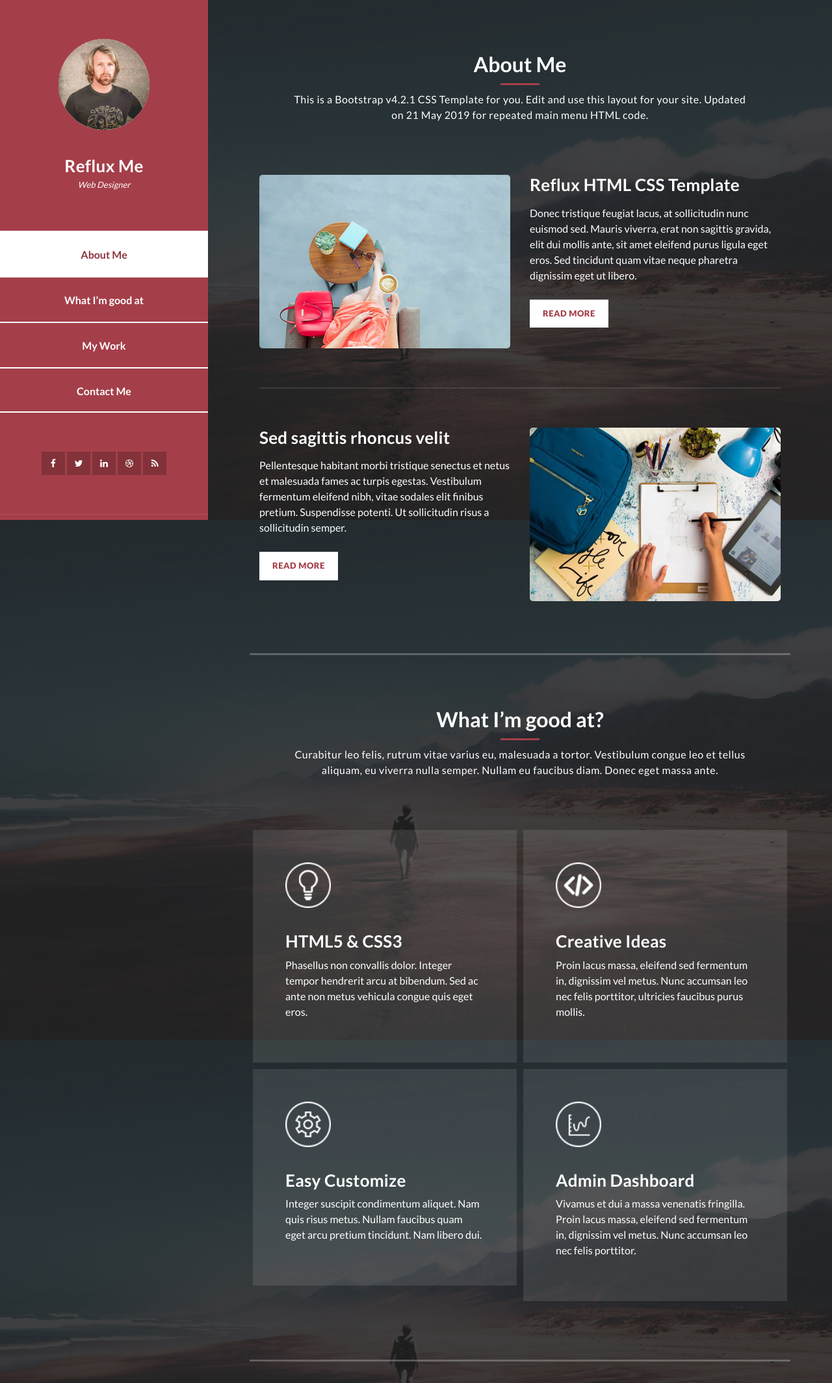
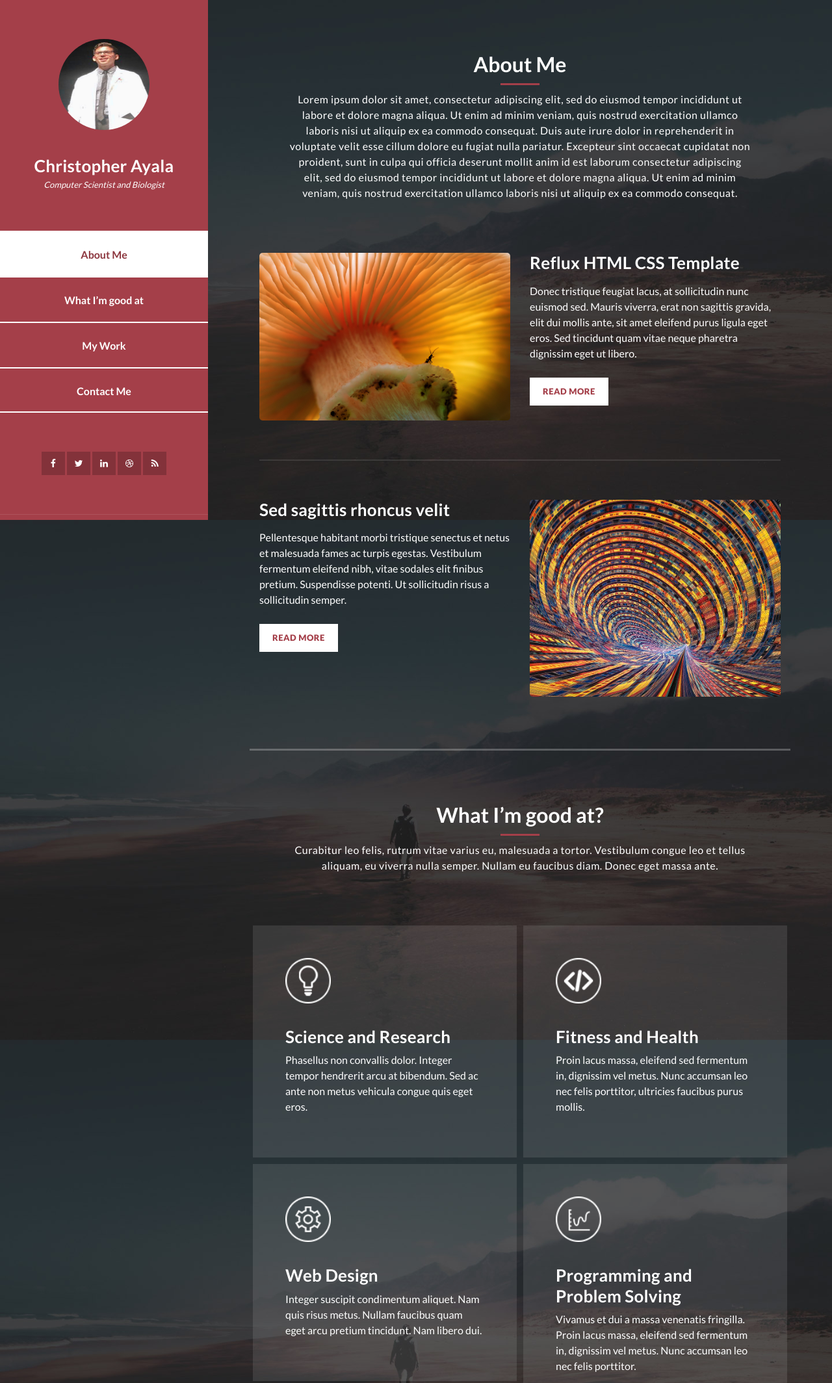
Before and after one commit to clayalag/clayalag.github.io, a plain HTML site: page index.html in a window 1280 px wide. Shown: the top 2128 px of the page at 65% size. Drawn offline with Linux system fonts and the light colour scheme.

Commit message:
Update index.html

```diff
--- a/index.html
+++ b/index.html
@@ -37,11 +37,11 @@ https://templatemo.com/tm-531-reflux
           <i class="fa fa-times" id="menu-close"></i>
           <div class="container">
             <div class="image">
-              <a href="#"><img src="assets/images/author-image.jpg" alt="" /></a>
+              <a href="#"><img src="assets/images/youngme.jpeg" alt="" /></a>
             </div>
             <div class="author-content">
-              <h4>Reflux Me</h4>
-              <span>Web Designer</span>
+              <h4>Christopher Ayala</h4>
+              <span>Computer Scientist and Biologist</span>
             </div>
             <nav class="main-nav" role="navigation">
               <ul class="main-menu">
@@ -73,7 +73,7 @@ https://templatemo.com/tm-531-reflux
               </ul>
             </div>
             <div class="copyright-text">
-              <p>Copyright 2019 Reflux Design</p>
+              <p>Me Design</p>
             </div>
           </div>
         </div>
@@ -85,15 +85,16 @@ https://templatemo.com/tm-531-reflux
             <h2>About Me</h2>
             <div class="line-dec"></div>
             <span
-              >This is a Bootstrap v4.2.1 CSS Template for you. Edit and use
-              this layout for your site. Updated on 21 May 2019 for repeated main menu HTML code.</span
+              >Lorem ipsum dolor sit amet, consectetur adipiscing elit, sed do eiusmod tempor incididunt ut labore et dolore magna aliqua. Ut enim ad minim veniam,
+                quis nostrud exercitation ullamco laboris nisi ut aliquip ex ea commodo consequat. Duis aute irure dolor in reprehenderit in voluptate velit esse cillum dolore eu fugiat nulla pariatur. Excepteur sint occaecat cupidatat non proident, sunt in culpa
+                qui officia deserunt mollit anim id est laborum consectetur adipiscing elit, sed do eiusmod tempor incididunt ut labore et dolore magna aliqua. Ut enim ad minim veniam, quis nostrud exercitation ullamco laboris nisi ut aliquip ex ea commodo consequat.</span
             >
           </div>
           <div class="left-image-post">
             <div class="row">
               <div class="col-md-6">
                 <div class="left-image">
-                  <img src="assets/images/left-image.jpg" alt="" />
+                  <img src="assets/images/ant_sayHi.jpg" alt="" />
                 </div>
               </div>
               <div class="col-md-6">
@@ -132,7 +133,7 @@ https://templatemo.com/tm-531-reflux
               </div>
               <div class="col-md-6">
                 <div class="right-image">
-                  <img src="assets/images/right-image.jpg" alt="" />
+                  <img src="assets/images/quantum_comp.jpg" alt="" />
                 </div>
               </div>
             </div>
@@ -155,7 +156,7 @@ https://templatemo.com/tm-531-reflux
             <div class="col-md-6">
               <div class="service-item">
                 <div class="first-service-icon service-icon"></div>
-                <h4>HTML5 &amp; CSS3</h4>
+                <h4>Science and Research</h4>
                 <p>
                   Phasellus non convallis dolor. Integer tempor hendrerit arcu
                   at bibendum. Sed ac ante non metus vehicula congue quis eget
@@ -166,7 +167,7 @@ https://templatemo.com/tm-531-reflux
             <div class="col-md-6">
               <div class="service-item">
                 <div class="second-service-icon service-icon"></div>
-                <h4>Creative Ideas</h4>
+                <h4>Fitness and Health</h4>
                 <p>
                   Proin lacus massa, eleifend sed fermentum in, dignissim vel
                   metus. Nunc accumsan leo nec felis porttitor, ultricies
@@ -177,7 +178,7 @@ https://templatemo.com/tm-531-reflux
             <div class="col-md-6">
               <div class="service-item">
                 <div class="third-service-icon service-icon"></div>
-                <h4>Easy Customize</h4>
+                <h4>Web Design</h4>
                 <p>
                   Integer suscipit condimentum aliquet. Nam quis risus metus.
                   Nullam faucibus quam eget arcu pretium tincidunt. Nam libero
@@ -188,7 +189,7 @@ https://templatemo.com/tm-531-reflux
             <div class="col-md-6">
               <div class="service-item">
                 <div class="fourth-service-icon service-icon"></div>
-                <h4>Admin Dashboard</h4>
+                <h4>Programming and Problem Solving</h4>
                 <p>
                   Vivamus et dui a massa venenatis fringilla. Proin lacus massa,
                   eleifend sed fermentum in, dignissim vel metus. Nunc accumsan
@@ -252,12 +253,12 @@ https://templatemo.com/tm-531-reflux
                 <div class="isotope-item" data-type="nature">
                   <figure class="snip1321">
                     <img
-                      src="assets/images/portfolio-01.jpg"
+                      src="uprrp.jpg"
                       alt="sq-sample26"
                     />
                     <figcaption>
                       <a
-                        href="assets/images/portfolio-01.jpg"
+                        href="uprrp.jpg"
                         data-lightbox="image-1"
                         data-title="Caption"
                         ><i class="fa fa-search"></i
```
